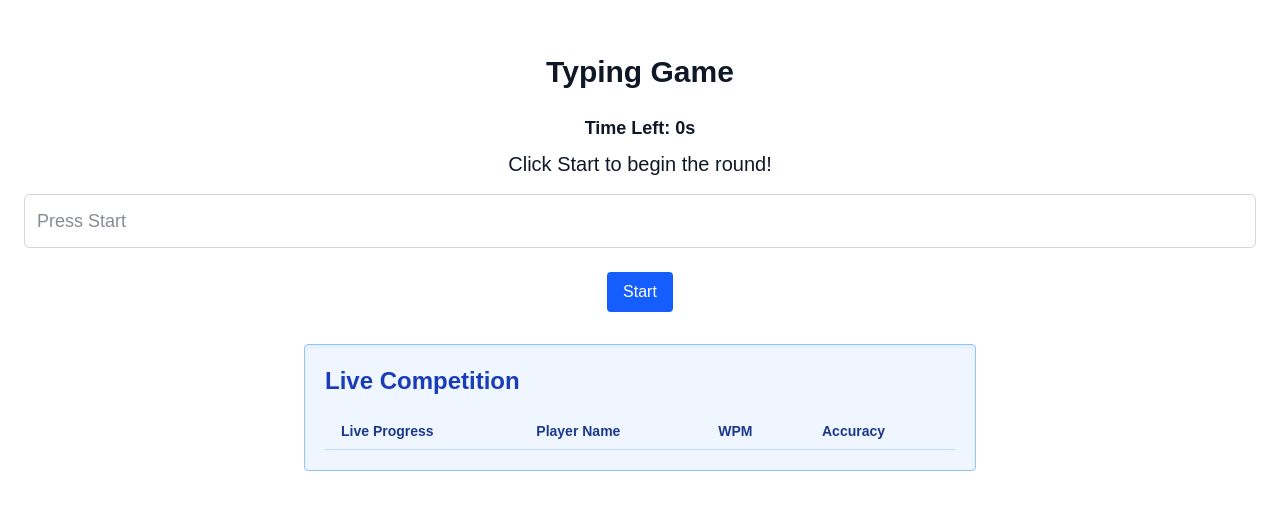
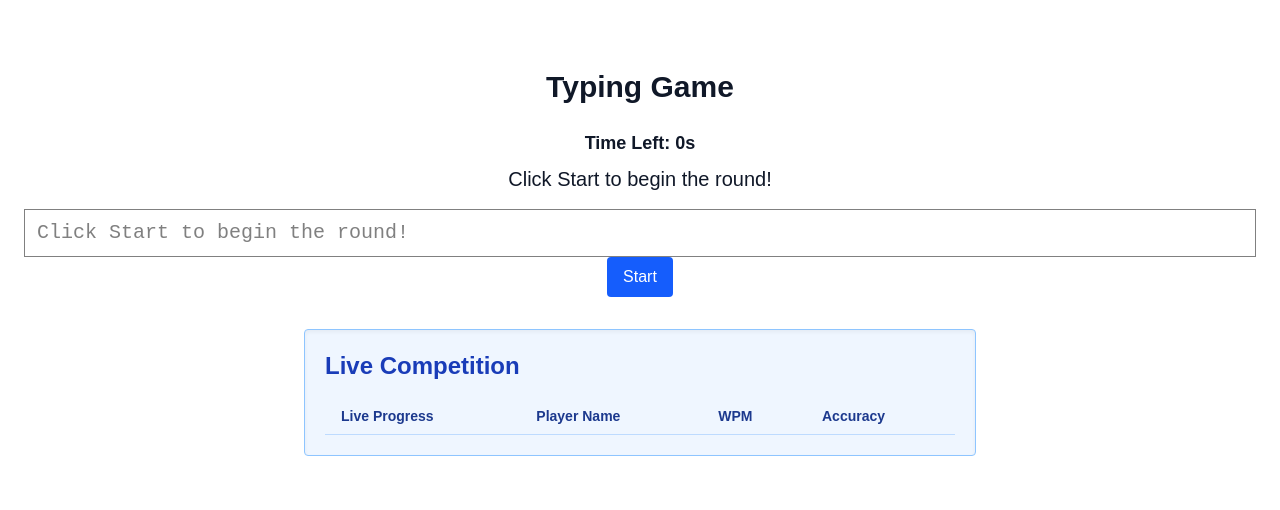
Before and after one commit to Radexman/typing-game, a Next.js app: page /game in a window 1280 px wide. Shown: the part 138-648 px from the top of the page. Built offline with nearby package versions, Linux system fonts and the light colour scheme.

Commit message:
feat: real time wrong letters display

```diff
--- a/src/app/components/TypingInput.tsx
+++ b/src/app/components/TypingInput.tsx
@@ -1,29 +1,112 @@
-import React from "react";
+import React, { useRef, useEffect } from "react";
 
-const TypingInput = React.forwardRef<
-  HTMLInputElement,
-  {
-    value: string;
-    onChange: (val: string) => void;
-    disabled: boolean;
-    placeholder: string;
-    autoFocus: boolean;
-  }
->((props, ref) => {
+interface TypingInputProps {
+  value: string;
+  onChange: (value: string) => void;
+  disabled?: boolean;
+  placeholder?: string;
+  target?: string;
+}
+
+export default function TypingInput({
+  value,
+  onChange,
+  disabled,
+  placeholder,
+  target = "",
+}: TypingInputProps) {
+  const inputRef = useRef<HTMLInputElement>(null);
+
+  useEffect(() => {
+    if (!disabled) {
+      inputRef.current?.focus();
+    }
+  }, [disabled, value]);
+
+  const renderHighlight = () => {
+    const chars = target.slice(0, value.length).split(""); // tylko wpisane litery
+    return chars.map((char, i) => {
+      const typedChar = value[i];
+      let color = "gray";
+
+      if (typedChar == null) {
+        color = "gray"; // jeszcze nie napisane (w tym przypadku raczej nie wystąpi)
+      } else if (typedChar === char) {
+        color = "black"; // dobrze napisane
+      } else {
+        color = "red"; // błąd
+      }
+
+      return (
+        <span
+          key={i}
+          style={{
+            color,
+            whiteSpace: "pre-wrap",
+          }}
+        >
+          {char}
+        </span>
+      );
+    });
+  };
+
   return (
-    <input
-      ref={ref}
-      type="text"
-      disabled={props.disabled}
-      value={props.value}
-      onChange={(e) => props.onChange(e.target.value)}
-      placeholder={props.placeholder}
-      className="mb-6 w-full rounded-md border border-gray-300 p-3 text-lg text-gray-900 focus:ring-2 focus:ring-blue-600 focus:outline-none"
-      autoFocus={props.autoFocus}
-    />
+    <div
+      style={{
+        position: "relative",
+        width: "100%",
+        fontFamily: "monospace",
+        fontSize: "1.25rem",
+      }}
+    >
+      {/* Overlay z kolorowym tekstem */}
+      <div
+        aria-hidden="true"
+        style={{
+          position: "absolute",
+          top: 0,
+          left: 0,
+          pointerEvents: "none",
+          userSelect: "none",
+          whiteSpace: "pre-wrap",
+          padding: "8px 12px",
+          border: "1px solid gray",
+          width: "100%",
+          minHeight: "2rem",
+          boxSizing: "border-box",
+          color: "black",
+          overflowWrap: "break-word",
+        }}
+      >
+        {renderHighlight()}
+        <span style={{ color: "gray" }}>{target.slice(value.length)}</span>
+      </div>
+
+      {/* Niewidoczny input z caret */}
+      <input
+        ref={inputRef}
+        type="text"
+        value={value}
+        onChange={(e) => onChange(e.target.value)}
+        disabled={disabled}
+        placeholder={placeholder}
+        spellCheck={false}
+        autoComplete="off"
+        style={{
+          position: "relative",
+          background: "transparent",
+          color: "transparent",
+          caretColor: "black",
+          width: "100%",
+          fontFamily: "monospace",
+          fontSize: "1.25rem",
+          border: "1px solid gray",
+          padding: "8px 12px",
+          outline: "none",
+          boxSizing: "border-box",
+        }}
+      />
+    </div>
   );
-});
-
-TypingInput.displayName = "TypingInput";
-
-export default TypingInput;
+}
--- a/src/app/game/page.tsx
+++ b/src/app/game/page.tsx
@@ -23,7 +23,6 @@ export default function TypingGame() {
   >([]);
   const [round, setRound] = useState(0);
   const [players, setPlayers] = useState<Player[]>([]);
-  const [playerName] = useState("You");
 
   const inputRef = useRef<HTMLInputElement>(null);
   const intervalRef = useRef<NodeJS.Timeout | null>(null);
@@ -58,11 +57,6 @@ export default function TypingGame() {
     const correctChars = input
       .split("")
       .filter((char, i) => char === target[i]).length;
-
-    const extraMistakes = input.split("").reduce((acc, char, i) => {
-      if (char !== target[i]) acc++;
-      return acc;
-    }, 0);
 
     const totalTyped = input.length;
     const accuracyCalc = totalTyped > 0 ? correctChars / totalTyped : 1;
@@ -114,12 +108,6 @@ export default function TypingGame() {
 
     const interval = setInterval(() => {
       setPlayers([
-        // {
-        //   name: playerName,
-        //   progress: input,
-        //   wpm,
-        //   accuracy,
-        // },
         {
           name: "TyperX",
           progress: target.slice(0, Math.floor(Math.random() * input.length)),
@@ -156,12 +144,11 @@ export default function TypingGame() {
       <SentenceDisplay text={target} timeLeft={timeLeft} />
 
       <TypingInput
-        ref={inputRef}
         value={input}
         onChange={setInput}
         disabled={!running}
         placeholder={running ? "Start typing..." : "Press Start"}
-        autoFocus={running}
+        target={target}
       />
 
       <Controls
--- a/src/constants.ts
+++ b/src/constants.ts
@@ -1,32 +1,32 @@
 export const SENTENCES = [
-  "The quick brown fox jumps over the lazy dog.",
-  "Hello world, this is a typing game.",
-  "React is awesome for building UIs.",
-  "Practice typing to improve your speed.",
-  "Type accurately to get better results.",
-  "Coding challenges help sharpen your skills.",
-  "Stay consistent and you will see progress.",
-  "JavaScript is a versatile programming language.",
-  "Front-end development involves HTML, CSS, and JS.",
-  "The user interface should be intuitive and responsive.",
-  "Typing fast requires a lot of practice and patience.",
-  "The weather today is sunny with a slight breeze.",
-  "Keep your hands on the home row for optimal speed.",
-  "Next.js is great for building React applications.",
-  "Every developer should know how to debug efficiently.",
-  "Dark mode is preferred by many developers at night.",
-  "Web performance can affect the user experience.",
-  "Write clean code so others can understand it easily.",
-  "Keyboard shortcuts can boost your productivity.",
-  "Always commit your code with meaningful messages.",
-  "Use TypeScript to catch bugs during development.",
-  "Mobile-first design is a modern web standard.",
-  "A good developer never stops learning new things.",
-  "Focus on quality rather than quantity in your work.",
-  "Optimize images to improve loading times.",
-  "Accessibility makes your site usable by everyone.",
-  "Set realistic goals and track your progress daily.",
-  "Time management is crucial for remote workers.",
-  "Components in React should be reusable and simple.",
-  "Testing your code ensures fewer production issues.",
+  "The quick brown fox jumps over the lazy dog",
+  "Hello world, this is a typing game",
+  "React is awesome for building UIs",
+  "Practice typing to improve your speed",
+  "Type accurately to get better results",
+  "Coding challenges help sharpen your skills",
+  "Stay consistent and you will see progress",
+  "JavaScript is a versatile programming language",
+  "Front-end development involves HTML, CSS, and JS",
+  "The user interface should be intuitive and responsive",
+  "Typing fast requires a lot of practice and patience",
+  "The weather today is sunny with a slight breeze",
+  "Keep your hands on the home row for optimal speed",
+  "Next.js is great for building React applications",
+  "Every developer should know how to debug efficiently",
+  "Dark mode is preferred by many developers at night",
+  "Web performance can affect the user experience",
+  "Write clean code so others can understand it easily",
+  "Keyboard shortcuts can boost your productivity",
+  "Always commit your code with meaningful messages",
+  "Use TypeScript to catch bugs during development",
+  "Mobile-first design is a modern web standard",
+  "A good developer never stops learning new things",
+  "Focus on quality rather than quantity in your work",
+  "Optimize images to improve loading times",
+  "Accessibility makes your site usable by everyone",
+  "Set realistic goals and track your progress daily",
+  "Time management is crucial for remote workers",
+  "Components in React should be reusable and simple",
+  "Testing your code ensures fewer production issues",
 ];
```
